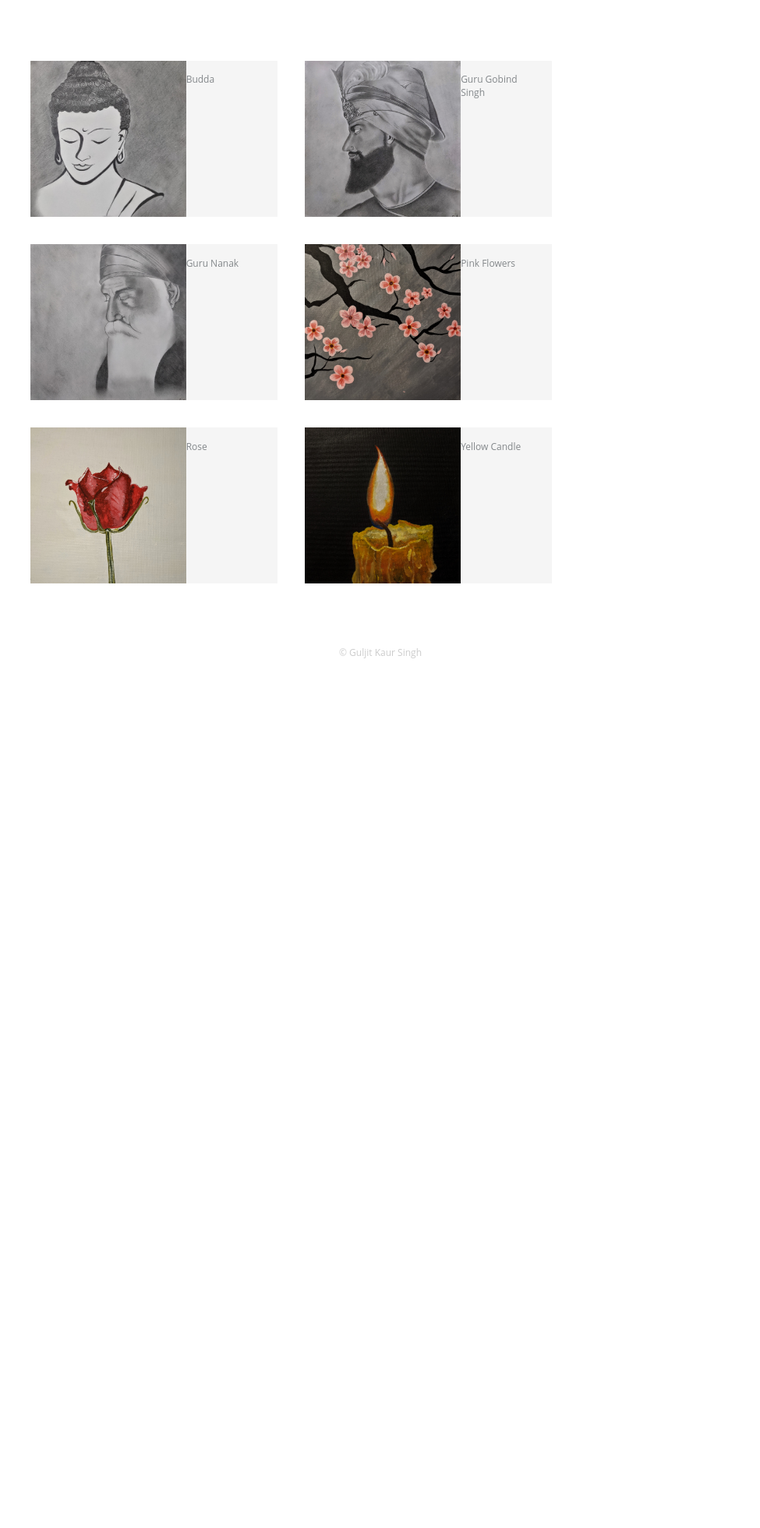
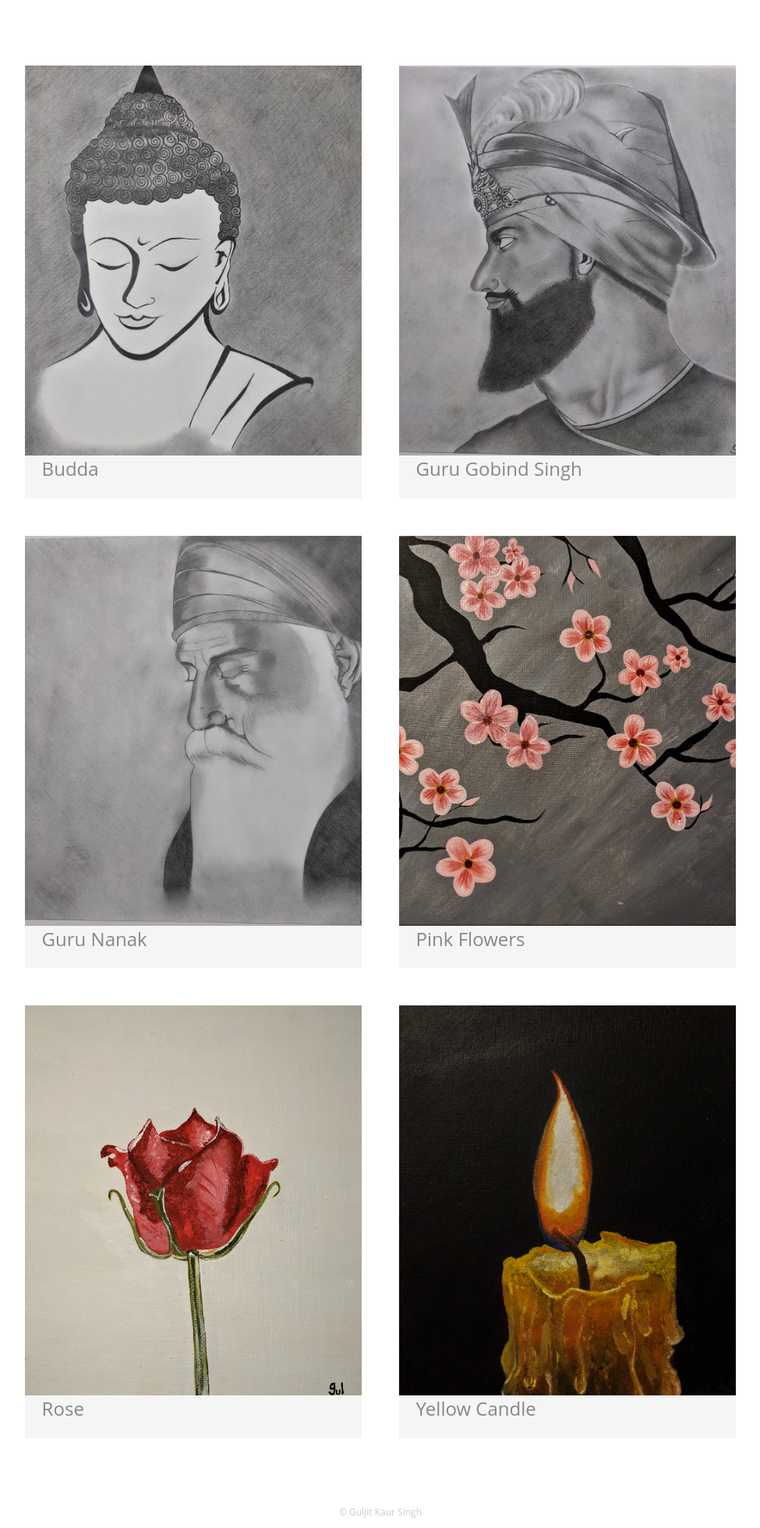
Before and after one commit to guljitsingh/simple-html-css-portfolio, a PHP site: page /art.html in a window 1280 px wide. Shown: the part 105-2064 px from the top of the page at 78% size, without its empty margins (152-1127 px from the left). Before the commit the page ends 949 px from the top, so only its background shows below. Run offline with PHP 8.4, Linux system fonts and the light colour scheme.

Commit message:
fixed image sizing on small or large screens.

```diff
--- a/art.html
+++ b/art.html
@@ -32,9 +32,9 @@
 				</ul>
 			</nav>
 		</header>
-                        <section id="wrapper">
+                        <section class="center">
                                 <section>
-                                        <ul id="gallery" class="center">
+                                        <ul id="gallery">
                                                 <li>
                                                         <img src="img/myArtwork/buddha.jpg" alt="My Budda art piece">
                                                         <p>Budda</p>
--- a/css/main.css
+++ b/css/main.css
@@ -196,13 +196,6 @@ PAGE:ART
 #gallery li p {
 	margin: 0;
 	padding: 5%;
-	font-size: 0.75em;
+	font-size: 1.5em;
 	color: #84888b;
 }
-
-#gallery li img {
-	float: left;
-    width:  200px;
-    height: 200px;
-    object-fit: cover;
-}
--- a/css/responsive.css
+++ b/css/responsive.css
@@ -36,6 +36,14 @@
 		display: block;
 	}
   }
+
+  #gallery li img {
+	float: left;
+    width:  200px;
+    height: 200px;
+    object-fit: cover;
+}
+
 
 @media screen and (min-width: 769px) {
 	 #hambuger-button{
@@ -102,4 +110,12 @@
 		margin-bottom: 60px;
 	}
 
+	#gallery li img {
+		float: left;
+		width:  500px;
+		height: 500px;
+		object-fit: cover;
+	}
+
+
 }
```
